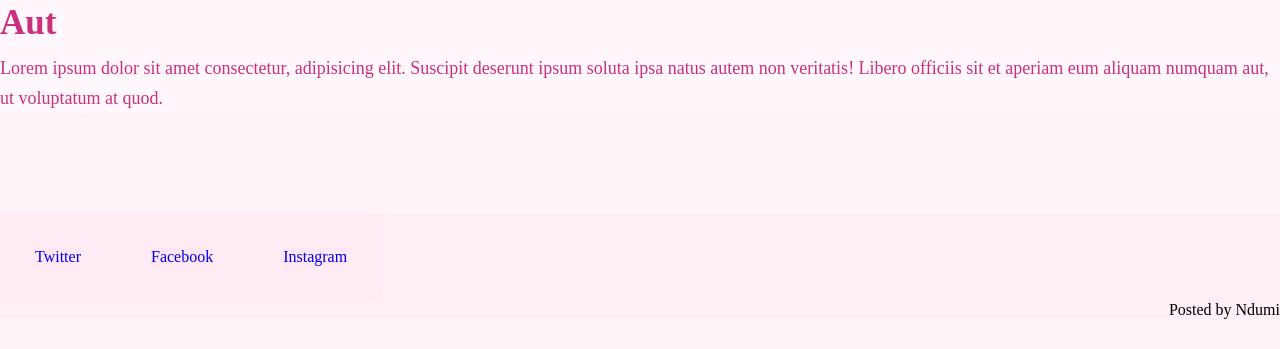
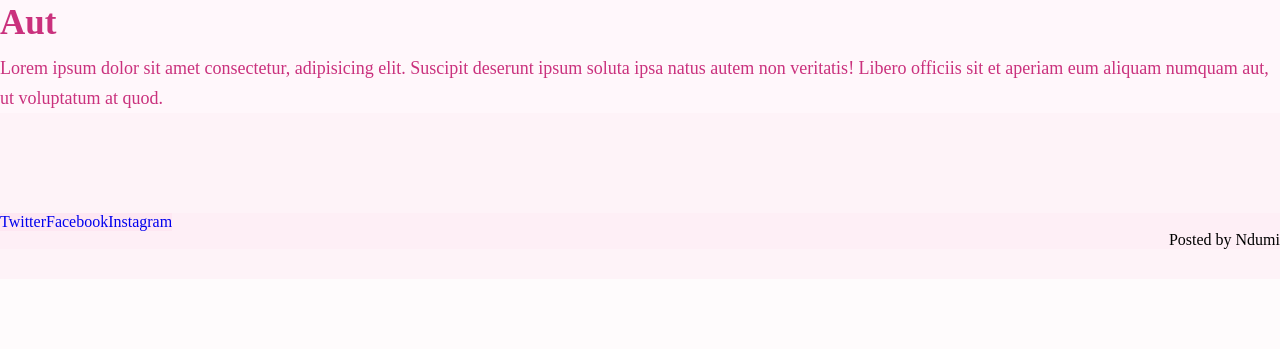
Before and after one commit to mzingeli79/pink-phone, a plain HTML site: page index.html in a window 1280 px wide. Shown: the part 2633-2982 px from the top of the page. After the commit the page ends 2912 px from the top, so only its background shows below. Drawn offline with Linux system fonts and the light colour scheme.

Commit message:
Update style.css

```diff
--- a/css/style.css
+++ b/css/style.css
@@ -147,7 +147,7 @@ footer ul{
 footer li{
     list-style-type: none;
     display: flex;
-    padding: 35px;
+    /*padding: 35px;*/
 }
 footer li a {
     text-decoration: none;
```
